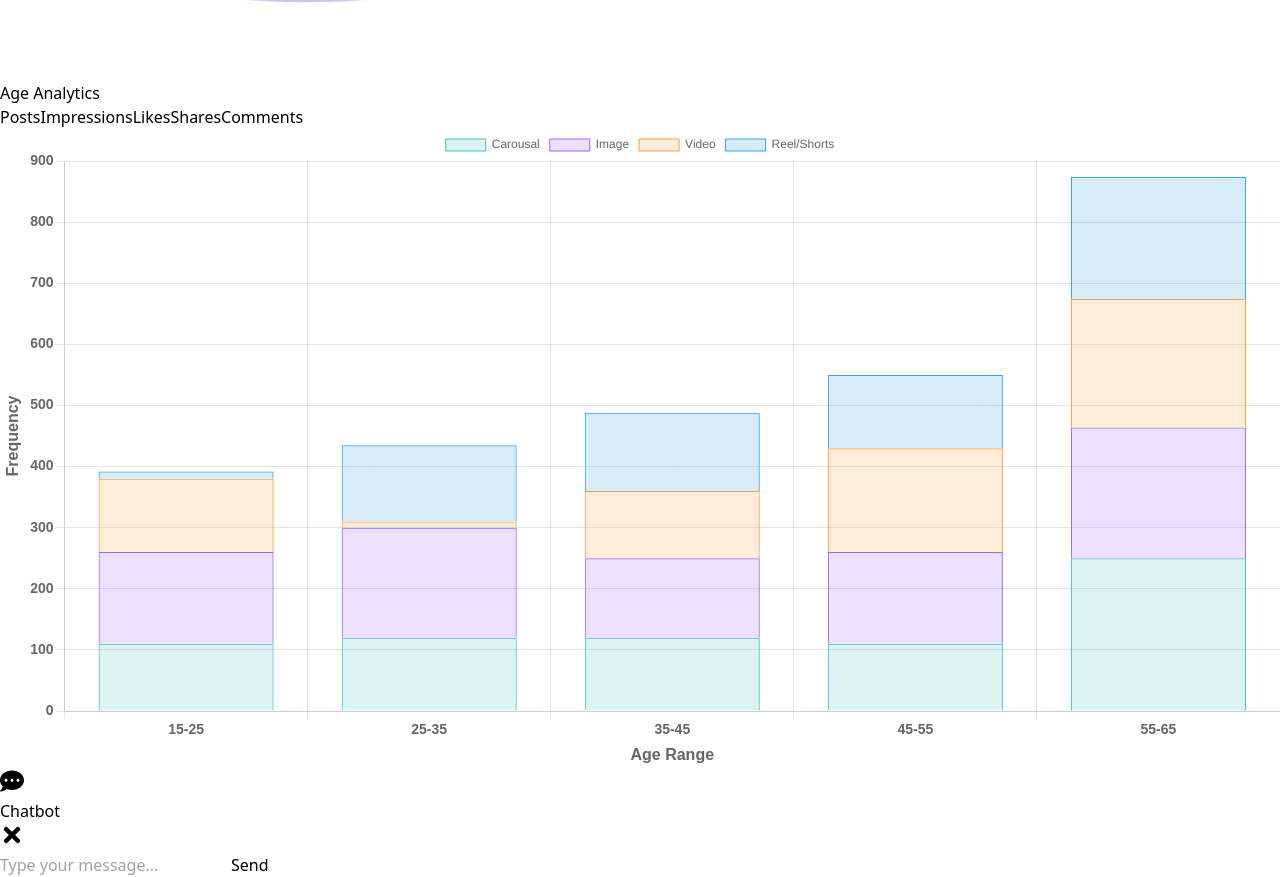
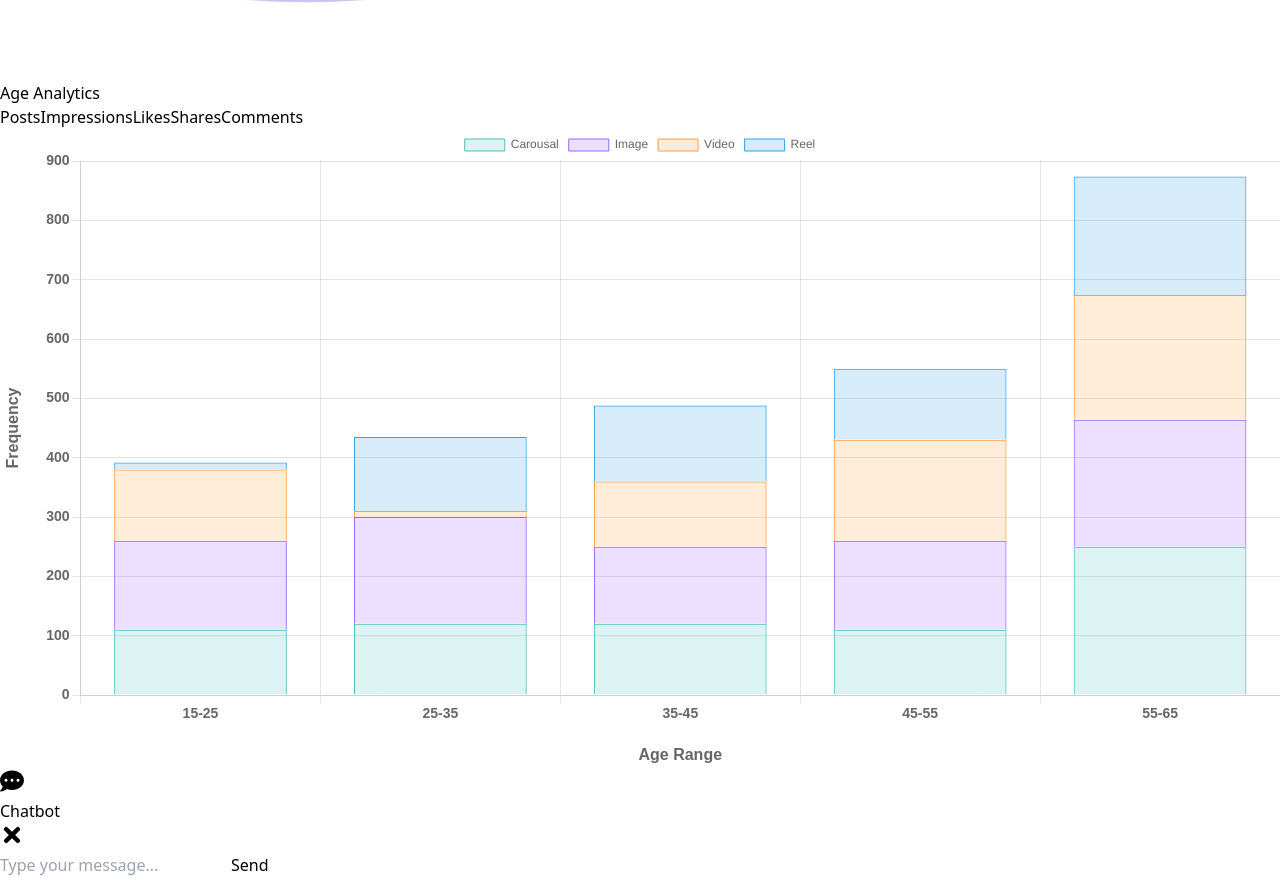
Before and after one commit to hetashridk/SmartEnagageAI, a React (Vite) app in the folder client/: page /analytic/age in a window 1280 px wide. Shown: the part 1524-2401 px from the top of the page. Built offline with nearby package versions, Linux system fonts and the light colour scheme.

Commit message:
Enhance layout and styling across InputPage, AnalyticPage components, and Chatbot; update labels for consistency

```diff
--- a/client/src/Pages/AnalyticPageAge.jsx
+++ b/client/src/Pages/AnalyticPageAge.jsx
@@ -31,11 +31,7 @@ function AnalyticPageAge() {
         backgroundColor: 'rgba(75, 192, 192, 0.2)',
         borderColor: 'rgba(75, 192, 192, 1)',
         borderWidth: 1,
-        // font: {
-        //     size: 32,
-        //     weight: 'bold',
-        //     family: 'Arial',
-        //   },
+
       },
       {
         label: 'Image',
@@ -43,11 +39,7 @@ function AnalyticPageAge() {
         backgroundColor: 'rgba(153, 102, 255, 0.2)',
         borderColor: 'rgba(153, 102, 255, 1)',
         borderWidth: 1,
-        // font: {
-        //     size: 32,
-        //     weight: 'bold',
-        //     family: 'Arial',
-        //   },
+
       },
       {
         label: 'Video',
@@ -55,23 +47,15 @@ function AnalyticPageAge() {
         backgroundColor: 'rgba(255, 159, 64, 0.2)',
         borderColor: 'rgba(255, 159, 64, 1)',
         borderWidth: 1,
-        // font: {
-        //     size: 32,
-        //     weight: 'bold',
-        //     family: 'Arial',
-        //   },
+
       },
       {
-        label: 'Reel/Shorts',
+        label: 'Reel',
         data: sampleData.age.posts.map(item => item.reel_count),
         backgroundColor: 'rgba(54, 162, 235, 0.2)',
         borderColor: 'rgba(54, 162, 235, 1)',
         borderWidth: 1,
-        // font: {
-        //     size: 32,
-        //     weight: 'bold',
-        //     family: 'Arial',
-        //   },
+
       },
     ],
   };
@@ -101,7 +85,7 @@ function AnalyticPageAge() {
         borderWidth: 1,
       },
       {
-        label: 'Reel/Shorts',
+        label: 'Reel',
         data: sampleData.age.impressions.map(item => item.reel_count),
         backgroundColor: 'rgba(54, 162, 235, 0.2)',
         borderColor: 'rgba(54, 162, 235, 1)',
@@ -135,7 +119,7 @@ function AnalyticPageAge() {
         borderWidth: 1,
       },
       {
-        label: 'Reel/Shorts',
+        label: 'Reel',
         data: sampleData.age.likes.map(item => item.reel_count),
         backgroundColor: 'rgba(54, 162, 235, 0.2)',
         borderColor: 'rgba(54, 162, 235, 1)',
@@ -169,7 +153,7 @@ function AnalyticPageAge() {
         borderWidth: 1,
       },
       {
-        label: 'Reel/Shorts',
+        label: 'Reel',
         data: sampleData.age.shares.map(item => item.reel_count),
         backgroundColor: 'rgba(54, 162, 235, 0.2)',
         borderColor: 'rgba(54, 162, 235, 1)',
@@ -203,7 +187,7 @@ function AnalyticPageAge() {
         borderWidth: 1,
       },
       {
-        label: 'Reel/Shorts',
+        label: 'Reel',
         data: sampleData.age.comments.map(item => item.reel_count),
         backgroundColor: 'rgba(54, 162, 235, 0.2)',
         borderColor: 'rgba(54, 162, 235, 1)',
@@ -226,6 +210,9 @@ function AnalyticPageAge() {
             weight: 'bold',
             family: 'Arial',
           },
+          padding: {
+             top: 20,
+          },
         },
         ticks: {
           font: {
@@ -244,6 +231,9 @@ function AnalyticPageAge() {
             size: 16,
             weight: 'bold',
             family: 'Arial',
+          },
+          padding: {
+             bottom: 20,
           },
         },
         ticks: {
--- a/client/src/Pages/AnalyticPageDay.jsx
+++ b/client/src/Pages/AnalyticPageDay.jsx
@@ -399,6 +399,9 @@ function AnalyticPageDay() {
             weight: 'bold',
             family: 'Arial',
           },
+          padding: {
+            top: 20,
+         },
         },
         ticks: {
           font: {
@@ -418,6 +421,9 @@ function AnalyticPageDay() {
             weight: 'bold',
             family: 'Arial',
           },
+          padding: {
+            bottom: 20,
+         },
         },
         ticks: {
           font: {
@@ -434,7 +440,7 @@ function AnalyticPageDay() {
     <div className='flex'>
       <AnalyticSidebar isMinimized={isSidebarMinimized} toggleMinimize={toggleMinimize} />
       <div className={`w-[65%] ${isSidebarMinimized ? 'mx-8' : 'flex-1 p-6'}`}>
-        <h2 className='text-2xl font-bold text-gray-800 mb-6'>Day/Time Analytics</h2>
+        <h2 className='text-2xl font-bold text-gray-800 mb-6'>Day & Time Analytics</h2>
         <div className='mb-6'>
           <h3 className='text-xl font-bold text-gray-800 mb-4'>Weekday</h3>
           <ChartSwitcherGroupedBar
--- a/client/src/Pages/AnalyticPageLocation.jsx
+++ b/client/src/Pages/AnalyticPageLocation.jsx
@@ -52,28 +52,28 @@ function AnalyticPageLocation() {
         label: 'Carousal',
         data: Object.values(sampleData.location.posts.carousal),
         backgroundColor: colors,
-        borderColor: colors.map(color => color.replace('80%', '60%')), // Slightly darker border
+        borderColor: colors.map(color => color.replace('80%', '60%')),
         borderWidth: 1,
       },
       {
         label: 'Image',
         data: Object.values(sampleData.location.posts.image),
         backgroundColor: colors,
-        borderColor: colors.map(color => color.replace('80%', '60%')), // Slightly darker border
+        borderColor: colors.map(color => color.replace('80%', '60%')),
         borderWidth: 1,
       },
       {
         label: 'Video',
         data: Object.values(sampleData.location.posts.video),
         backgroundColor: colors,
-        borderColor: colors.map(color => color.replace('80%', '60%')), // Slightly darker border
+        borderColor: colors.map(color => color.replace('80%', '60%')),
         borderWidth: 1,
       },
       {
-        label: 'Reel/Shorts',
+        label: 'Reel',
         data: Object.values(sampleData.location.posts.reel),
         backgroundColor: colors,
-        borderColor: colors.map(color => color.replace('80%', '60%')), // Slightly darker border
+        borderColor: colors.map(color => color.replace('80%', '60%')),
         borderWidth: 1,
       },
     ],
@@ -86,28 +86,28 @@ function AnalyticPageLocation() {
         label: 'Carousal',
         data: Object.values(sampleData.location.impressions.carousal),
         backgroundColor: colors,
-        borderColor: colors.map(color => color.replace('80%', '60%')), // Slightly darker border
+        borderColor: colors.map(color => color.replace('80%', '60%')),
         borderWidth: 1,
       },
       {
         label: 'Image',
         data: Object.values(sampleData.location.impressions.image),
         backgroundColor: colors,
-        borderColor: colors.map(color => color.replace('80%', '60%')), // Slightly darker border
+        borderColor: colors.map(color => color.replace('80%', '60%')),
         borderWidth: 1,
       },
       {
         label: 'Video',
         data: Object.values(sampleData.location.impressions.video),
         backgroundColor: colors,
-        borderColor: colors.map(color => color.replace('80%', '60%')), // Slightly darker border
+        borderColor: colors.map(color => color.replace('80%', '60%')),
         borderWidth: 1,
       },
       {
-        label: 'Reel/Shorts',
+        label: 'Reel',
         data: Object.values(sampleData.location.impressions.reel),
         backgroundColor: colors,
-        borderColor: colors.map(color => color.replace('80%', '60%')), // Slightly darker border
+        borderColor: colors.map(color => color.replace('80%', '60%')),
         borderWidth: 1,
       },
     ],
@@ -120,28 +120,28 @@ function AnalyticPageLocation() {
         label: 'Carousal',
         data: Object.values(sampleData.location.likes.carousal),
         backgroundColor: colors,
-        borderColor: colors.map(color => color.replace('80%', '60%')), // Slightly darker border
+        borderColor: colors.map(color => color.replace('80%', '60%')),
         borderWidth: 1,
       },
       {
         label: 'Image',
         data: Object.values(sampleData.location.likes.image),
         backgroundColor: colors,
-        borderColor: colors.map(color => color.replace('80%', '60%')), // Slightly darker border
+        borderColor: colors.map(color => color.replace('80%', '60%')),
         borderWidth: 1,
       },
       {
         label: 'Video',
         data: Object.values(sampleData.location.likes.video),
         backgroundColor: colors,
-        borderColor: colors.map(color => color.replace('80%', '60%')), // Slightly darker border
+        borderColor: colors.map(color => color.replace('80%', '60%')),
         borderWidth: 1,
       },
       {
-        label: 'Reel/Shorts',
+        label: 'Reel',
         data: Object.values(sampleData.location.likes.reel),
         backgroundColor: colors,
-        borderColor: colors.map(color => color.replace('80%', '60%')), // Slightly darker border
+        borderColor: colors.map(color => color.replace('80%', '60%')),
         borderWidth: 1,
       },
     ],
@@ -154,28 +154,28 @@ function AnalyticPageLocation() {
         label: 'Carousal',
         data: Object.values(sampleData.location.shares.carousal),
         backgroundColor: colors,
-        borderColor: colors.map(color => color.replace('80%', '60%')), // Slightly darker border
+        borderColor: colors.map(color => color.replace('80%', '60%')),
         borderWidth: 1,
       },
       {
         label: 'Image',
         data: Object.values(sampleData.location.shares.image),
         backgroundColor: colors,
-        borderColor: colors.map(color => color.replace('80%', '60%')), // Slightly darker border
+        borderColor: colors.map(color => color.replace('80%', '60%')),
         borderWidth: 1,
       },
       {
         label: 'Video',
         data: Object.values(sampleData.location.shares.video),
         backgroundColor: colors,
-        borderColor: colors.map(color => color.replace('80%', '60%')), // Slightly darker border
+        borderColor: colors.map(color => color.replace('80%', '60%')),
         borderWidth: 1,
       },
       {
-        label: 'Reel/Shorts',
+        label: 'Reel',
         data: Object.values(sampleData.location.shares.reel),
         backgroundColor: colors,
-        borderColor: colors.map(color => color.replace('80%', '60%')), // Slightly darker border
+        borderColor: colors.map(color => color.replace('80%', '60%')),
         borderWidth: 1,
       },
     ],
@@ -188,28 +188,28 @@ function AnalyticPageLocation() {
         label: 'Carousal',
         data: Object.values(sampleData.location.comments.carousal),
         backgroundColor: colors,
-        borderColor: colors.map(color => color.replace('80%', '60%')), // Slightly darker border
+        borderColor: colors.map(color => color.replace('80%', '60%')),
         borderWidth: 1,
       },
       {
         label: 'Image',
         data: Object.values(sampleData.location.comments.image),
         backgroundColor: colors,
-        borderColor: colors.map(color => color.replace('80%', '60%')), // Slightly darker border
+        borderColor: colors.map(color => color.replace('80%', '60%')),
         borderWidth: 1,
       },
       {
         label: 'Video',
         data: Object.values(sampleData.location.comments.video),
         backgroundColor: colors,
-        borderColor: colors.map(color => color.replace('80%', '60%')), // Slightly darker border
+        borderColor: colors.map(color => color.replace('80%', '60%')),
         borderWidth: 1,
       },
       {
-        label: 'Reel/Shorts',
+        label: 'Reel',
         data: Object.values(sampleData.location.comments.reel),
         backgroundColor: colors,
-        borderColor: colors.map(color => color.replace('80%', '60%')), // Slightly darker border
+        borderColor: colors.map(color => color.replace('80%', '60%')),
         borderWidth: 1,
       },
     ],
@@ -229,7 +229,7 @@ function AnalyticPageLocation() {
             const total = data.reduce((acc, value) => acc + value, 0);
             const currentValue = data[tooltipItem.dataIndex];
             const percentage = ((currentValue / total) * 100).toFixed(2);
-            return `${tooltipItem.label}: ${percentage}%`;
+            return `${tooltipItem.dataset.label}: ${percentage}%`;
           },
         },
       },
--- a/client/src/Pages/AnalyticPageType.jsx
+++ b/client/src/Pages/AnalyticPageType.jsx
@@ -20,7 +20,7 @@ function AnalyticPageType() {
     setIsSidebarMinimized(!isSidebarMinimized);
   };
 
-  const labels = ['Carousal', 'Image', 'Video', 'Reel/Shorts'];
+  const labels = ['Carousal', 'Image', 'Video', 'Reel'];
 
   const postsData = {
     labels,
@@ -54,6 +54,7 @@ function AnalyticPageType() {
     labels,
     datasets: [
       {
+        label: '',
         data: [
           sampleData.type.impressions.carousal,
           sampleData.type.impressions.image,
@@ -81,6 +82,7 @@ function AnalyticPageType() {
     labels,
     datasets: [
       {
+        label: '',
         data: [
           sampleData.type.likes.carousal,
           sampleData.type.likes.image,
@@ -108,6 +110,7 @@ function AnalyticPageType() {
     labels,
     datasets: [
       {
+        label: '',
         data: [
           sampleData.type.shares.carousal,
           sampleData.type.shares.image,
@@ -135,6 +138,7 @@ function AnalyticPageType() {
     labels,
     datasets: [
       {
+        label: '',
         data: [
           sampleData.type.comments.carousal,
           sampleData.type.comments.image,
@@ -179,6 +183,9 @@ function AnalyticPageType() {
             weight: 'bold',
             family: 'Arial',
           },
+          padding: {
+            top: 20,
+         },
         },
         ticks: {
           font: {
@@ -197,6 +204,9 @@ function AnalyticPageType() {
             weight: 'bold',
             family: 'Arial',
           },
+          padding: {
+            bottom: 20,
+         },
         },
         ticks: {
           font: {
--- a/client/src/Pages/InputPage.jsx
+++ b/client/src/Pages/InputPage.jsx
@@ -139,7 +139,7 @@ function InputPage() {
         <div className={`mt-10 ml-5 ${isSidebarMinimized ? 'hidden' : 'block'}`}>
           <p className='text-white syne text-[40px]'>Stay on top of Posting</p>
         </div>
-        <div className={`relative ${isSidebarMinimized ? 'hidden' : 'block' } ${message ? 'hidden' : 'block'} ${errorMessage ? 'hidden' : 'block'}`}>
+        <div className={`relative ${isSidebarMinimized ? 'hidden' : 'block mt-14' } `}>
           <img src={CalenderImg} alt="calender" />
         </div>
       </div>
```
Also changed, not shown: client/src/Components/Chatbot.jsx (+4 -4 lines).
